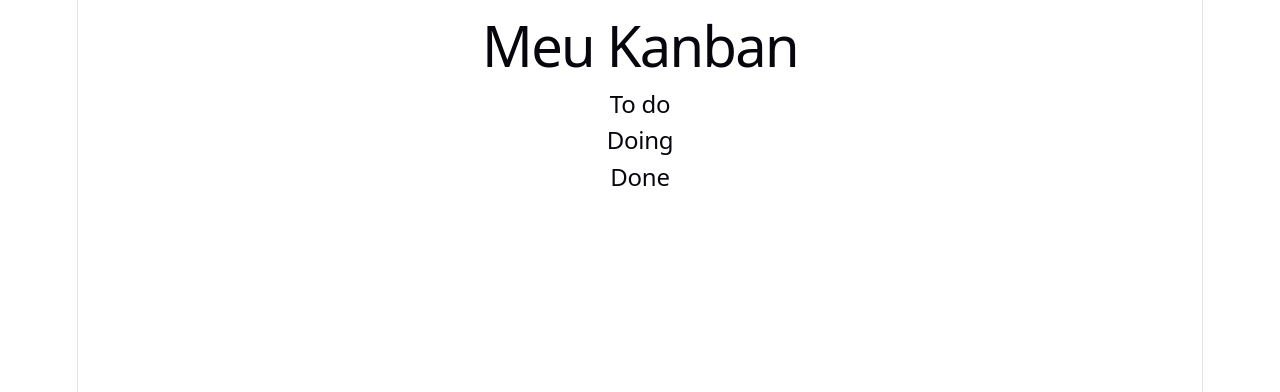
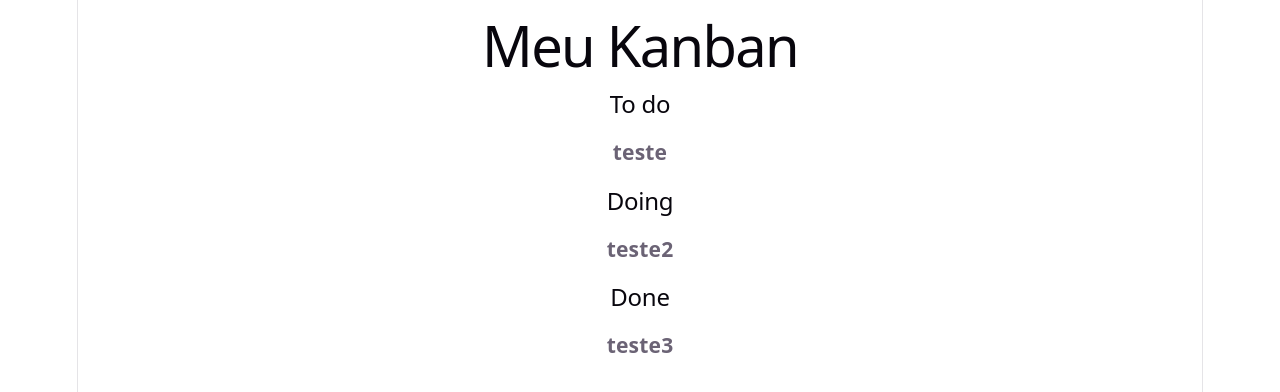
Before and after one commit to Davisond/Kanban, a React (Vite) app: page / in a window 1280 px wide. Shown: the top 392 px of the page. Built offline with nearby package versions, Linux system fonts and the light colour scheme.

Commit message:
criado component Card, passado para a coluna via props, filtrado idColuna com id e feito map para listar

```diff
--- /dev/null
+++ b/src/Components/Card.jsx
@@ -0,0 +1,14 @@
+function Card (props){
+    return(
+        <div className='card'>
+            <h3> {props.titulo } </h3>
+        </div>
+
+    )
+
+
+
+
+}
+
+export default Card;
--- a/src/Components/Coluna.jsx
+++ b/src/Components/Coluna.jsx
@@ -1,10 +1,21 @@
+import Card from './Card';
 
 function Coluna (props){
+    const cardColuna = props.cards.filter((card) => card.idColuna === props.id)
+
+
     return(
         <div className="coluna">
             <h2> { props.nome }</h2>
-        </div>
 
+
+        {
+            cardColuna.map((card) => {
+                return( <Card titulo = {card.titulo} />   )
+            })
+
+        }
+    </div>
     )
 }
 
--- a/src/Components/Quadro.jsx
+++ b/src/Components/Quadro.jsx
@@ -1,4 +1,5 @@
-import Coluna from '../Components/Coluna'
+import Coluna from '../Components/Coluna';
+import Card from '../Components/Card';
 
 function Quadro(){
     const colunas = [
@@ -6,22 +7,23 @@ function Quadro(){
         {id: 2, nome: 'Doing'},
         {id: 3, nome: 'Done'}
     ]
+    const cards = [
+        {id: 1, titulo: 'teste', idColuna: 1},
+        {id: 2, titulo: 'teste2', idColuna: 2},
+        {id: 3, titulo: 'teste3', idColuna: 3},
+    ]
 
 
     return(
         <div className = 'quadro'>
             <h1> Meu Kanban </h1>
-
           {
             colunas.map((coluna) => {
-                return <Coluna key={coluna.id} nome={coluna.nome} />
-            }
-            )
-
-          }
+                return <Coluna key={coluna.id} id={coluna.id} nome={coluna.nome} cards={cards} /> }
 
 
-
+            )
+          }
         </div>
     );
 }
```
